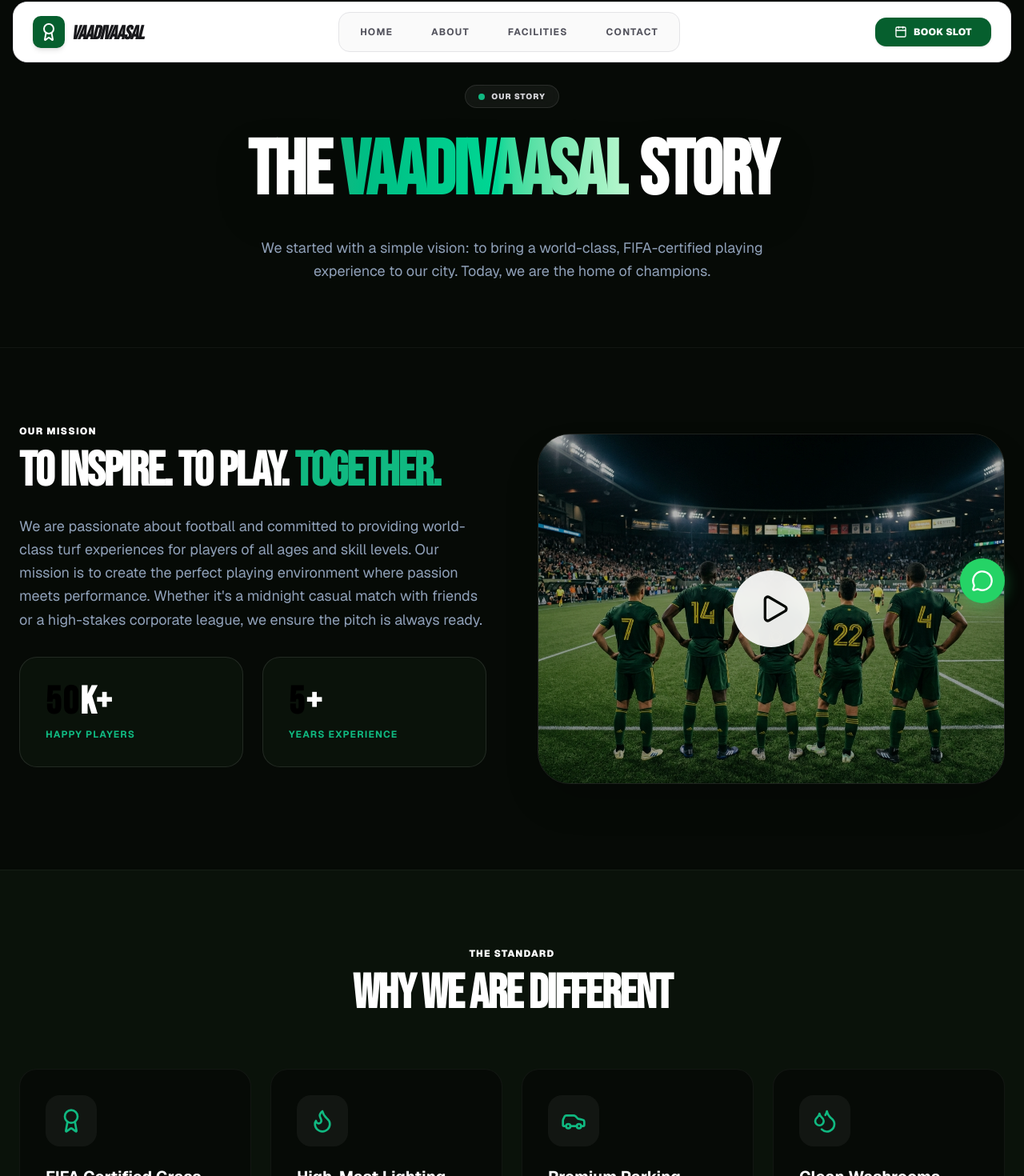
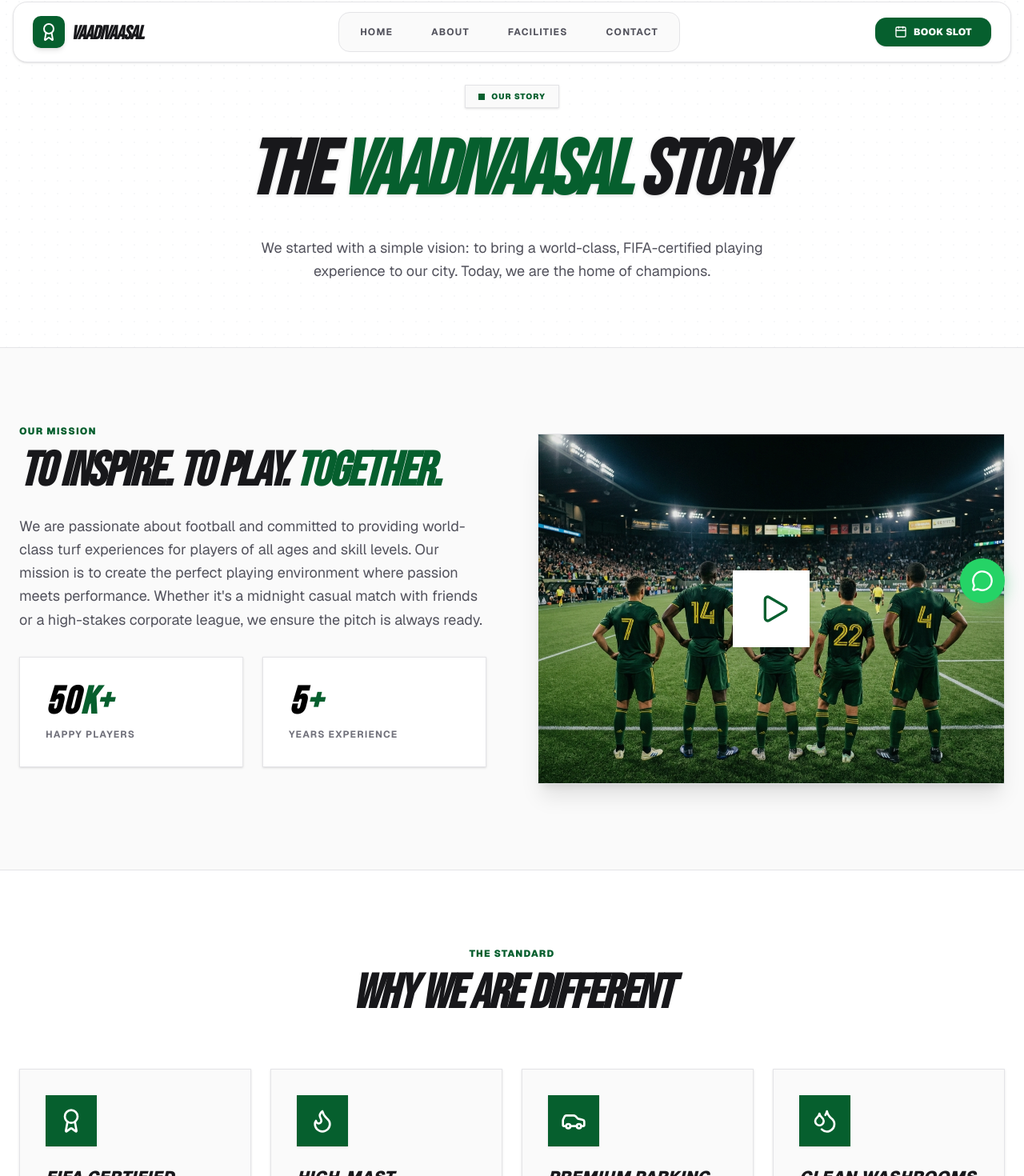
Before and after one commit to anbuselvamA/VAADIVASAL-, a Next.js app: page /about in a window 1280 px wide. Shown: the part 22-1492 px from the top of the page at 80% size. Built offline with nearby package versions, Linux system fonts and the light colour scheme.

Commit message:
UI: Refactored About Us page to Light Athletic theme

```diff
--- a/src/app/about/page.tsx
+++ b/src/app/about/page.tsx
@@ -11,28 +11,28 @@ import Footer from "@/components/Footer";
 
 export default function AboutPage() {
   return (
-    <main className="min-h-screen bg-[#060a06] text-slate-100 font-sans selection:bg-white/30 relative">
+    <main className="min-h-screen bg-zinc-50 text-zinc-900 font-sans selection:bg-[#065f2e]/20 relative">
 
       {/* ── SHARED NAVBAR ── */}
       <Navbar />
 
       {/* ── CINEMATIC HEADER ── */}
-      <section className="relative pt-32 pb-20 flex items-center justify-center overflow-hidden border-b border-white/5">
-        <Spotlight className="-top-40 left-0 md:left-60 md:-top-20" fill="rgba(16, 185, 129, 0.15)" />
+      <section className="relative pt-32 pb-20 flex items-center justify-center overflow-hidden border-b border-zinc-200 bg-white">
+        <div className="absolute inset-0 z-0 bg-[radial-gradient(#e5e7eb_1px,transparent_1px)] [background-size:16px_16px] opacity-30" />
         <div className="relative z-10 max-w-4xl mx-auto px-6 text-center">
           <motion.div
             initial={{ opacity: 0, y: 20 }}
             animate={{ opacity: 1, y: 0 }}
             transition={{ duration: 0.8 }}
           >
-            <div className="inline-flex items-center gap-2 px-4 py-1.5 rounded-full border border-white/10 bg-white/5 mb-8 backdrop-blur-md">
-              <span className="w-2 h-2 rounded-full bg-[#10b981]"></span>
-              <span className="text-[10px] font-black tracking-widest text-zinc-300 uppercase">Our Story</span>
+            <div className="inline-flex items-center gap-2 px-4 py-1.5 border border-zinc-200 bg-zinc-50 mb-8 shadow-sm">
+              <span className="w-2 h-2 rounded-none bg-[#065f2e]"></span>
+              <span className="text-[10px] font-black tracking-widest text-[#065f2e] uppercase">Our Story</span>
             </div>
-            <h1 className="text-5xl md:text-7xl lg:text-8xl font-black font-heading uppercase tracking-tight text-white drop-shadow-2xl">
-              THE <span className="text-transparent bg-clip-text bg-gradient-to-r from-[#10b981] via-emerald-400 to-green-200">VAADIVAASAL</span> STORY
+            <h1 className="text-5xl md:text-7xl lg:text-8xl font-black font-heading uppercase italic tracking-tight text-zinc-900 drop-shadow-sm">
+              THE <span className="text-[#065f2e]">VAADIVAASAL</span> STORY
             </h1>
-            <p className="mt-8 text-lg text-slate-400 max-w-2xl mx-auto leading-relaxed">
+            <p className="mt-8 text-lg text-zinc-600 max-w-2xl mx-auto leading-relaxed">
               We started with a simple vision: to bring a world-class, FIFA-certified playing experience to our city. Today, we are the home of champions.
             </p>
           </motion.div>
@@ -40,35 +40,35 @@ export default function AboutPage() {
       </section>
 
       {/* ── ABOUT CONTENT ── */}
-      <section className="py-24 relative bg-[#060a06]">
-        <div className="max-w-7xl mx-auto px-6">
-          <div className="grid grid-cols-1 lg:grid-cols-2 gap-16 items-center">
+      <section className="py-16 md:py-24 relative bg-zinc-50 border-b border-zinc-200">
+        <div className="max-w-7xl mx-auto px-4 sm:px-6">
+          <div className="grid grid-cols-1 lg:grid-cols-2 gap-10 lg:gap-16 items-center">
             <motion.div
               initial={{ opacity: 0, x: -30 }}
               whileInView={{ opacity: 1, x: 0 }}
               viewport={{ once: true }}
               transition={{ duration: 0.8 }}
             >
-              <h2 className="text-white font-black tracking-widest uppercase text-xs mb-3">Our Mission</h2>
-              <h3 className="text-5xl md:text-6xl font-black font-heading text-white uppercase tracking-tight leading-none mb-6">
-                TO INSPIRE. TO PLAY. <span className="text-[#10b981]">TOGETHER.</span>
+              <h2 className="text-[#065f2e] font-black tracking-widest uppercase text-xs mb-3">Our Mission</h2>
+              <h3 className="text-4xl sm:text-5xl md:text-6xl font-black font-heading text-zinc-900 uppercase italic tracking-tight leading-none mb-6">
+                TO INSPIRE. TO PLAY. <span className="text-[#065f2e]">TOGETHER.</span>
               </h3>
-              <p className="text-slate-400 text-lg leading-relaxed mb-8">
+              <p className="text-zinc-600 text-base sm:text-lg leading-relaxed mb-8">
                 We are passionate about football and committed to providing world-class turf experiences for players of all ages and skill levels. Our mission is to create the perfect playing environment where passion meets performance. Whether it's a midnight casual match with friends or a high-stakes corporate league, we ensure the pitch is always ready.
               </p>
 
-              <div className="grid grid-cols-2 gap-6 mb-8">
-                <div className="border border-white/10 rounded-3xl p-8 bg-[#0a120a] hover:border-[#10b981]/50 transition-colors">
-                  <h4 className="text-4xl md:text-5xl font-black font-heading text-white mb-2 flex items-center">
+              <div className="grid grid-cols-2 gap-4 sm:gap-6 mb-8">
+                <div className="border border-zinc-200 rounded-none p-6 sm:p-8 bg-white shadow-sm">
+                  <h4 className="text-4xl md:text-5xl font-black font-heading italic text-[#065f2e] mb-2 flex items-center">
                     <NumberTicker value={50} />K+
                   </h4>
-                  <p className="text-xs font-bold text-[#10b981] uppercase tracking-widest">Happy Players</p>
+                  <p className="text-[10px] sm:text-xs font-bold text-zinc-500 uppercase tracking-widest">Happy Players</p>
                 </div>
-                <div className="border border-white/10 rounded-3xl p-8 bg-[#0a120a] hover:border-[#10b981]/50 transition-colors">
-                  <h4 className="text-4xl md:text-5xl font-black font-heading text-white mb-2 flex items-center">
+                <div className="border border-zinc-200 rounded-none p-6 sm:p-8 bg-white shadow-sm">
+                  <h4 className="text-4xl md:text-5xl font-black font-heading italic text-[#065f2e] mb-2 flex items-center">
                     <NumberTicker value={5} />+
                   </h4>
-                  <p className="text-xs font-bold text-[#10b981] uppercase tracking-widest">Years Experience</p>
+                  <p className="text-[10px] sm:text-xs font-bold text-zinc-500 uppercase tracking-widest">Years Experience</p>
                 </div>
               </div>
             </motion.div>
@@ -78,13 +78,13 @@ export default function AboutPage() {
               whileInView={{ opacity: 1, scale: 1 }}
               viewport={{ once: true }}
               transition={{ duration: 0.8 }}
-              className="relative aspect-square md:aspect-[4/3] rounded-[2.5rem] overflow-hidden border border-white/10 group shadow-2xl"
+              className="relative aspect-square md:aspect-[4/3] rounded-none overflow-hidden border border-zinc-200 shadow-xl group"
             >
               <Image src="/about_hero.png" alt="About Us" fill className="object-cover transition-transform duration-700 group-hover:scale-105" />
-              <div className="absolute inset-0 bg-black/30 group-hover:bg-black/10 transition-colors duration-500" />
+              <div className="absolute inset-0 bg-zinc-900/10 group-hover:bg-zinc-900/0 transition-colors duration-500" />
               <div className="absolute inset-0 flex items-center justify-center">
-                <div className="w-24 h-24 bg-white/90 backdrop-blur-md rounded-full flex items-center justify-center cursor-pointer hover:scale-110 hover:shadow-[0_0_30px_rgba(255,255,255,0.3)] transition-all">
-                  <Play className="w-10 h-10 text-[#060a06] ml-2" />
+                <div className="w-20 h-20 sm:w-24 sm:h-24 bg-white shadow-lg rounded-none flex items-center justify-center cursor-pointer hover:scale-105 transition-all">
+                  <Play className="w-8 h-8 sm:w-10 sm:h-10 text-[#065f2e] ml-1 sm:ml-2" />
                 </div>
               </div>
             </motion.div>
@@ -93,19 +93,19 @@ export default function AboutPage() {
       </section>
 
       {/* ── CORE VALUES ── */}
-      <section className="py-24 bg-[#0a120a] border-t border-white/5">
-        <div className="max-w-7xl mx-auto px-6">
-          <div className="text-center mb-16">
-            <h2 className="text-white font-black tracking-widest uppercase text-xs mb-3">The Standard</h2>
-            <h3 className="text-5xl md:text-6xl font-black font-heading text-white uppercase tracking-tight">Why We Are Different</h3>
+      <section className="py-16 md:py-24 bg-white border-none">
+        <div className="max-w-7xl mx-auto px-4 sm:px-6">
+          <div className="text-center mb-12 md:mb-16">
+            <h2 className="text-[#065f2e] font-black tracking-widest uppercase text-xs mb-3">The Standard</h2>
+            <h3 className="text-4xl md:text-6xl font-black font-heading text-zinc-900 uppercase italic tracking-tight">WHY WE ARE DIFFERENT</h3>
           </div>
 
           <div className="grid grid-cols-1 md:grid-cols-2 lg:grid-cols-4 gap-6">
             {[
-              { icon: <Award className="w-8 h-8 text-[#10b981]" />, title: "FIFA Certified Grass", desc: "Premium synthetic turf designed to prevent injuries and enhance ball control." },
-              { icon: <Flame className="w-8 h-8 text-[#10b981]" />, title: "High-Mast Lighting", desc: "Stadium-grade LED floodlights for crystal clear visibility during night matches." },
-              { icon: <Car className="w-8 h-8 text-[#10b981]" />, title: "Premium Parking", desc: "Spacious and secure parking facility accommodating cars and bikes effortlessly." },
-              { icon: <Droplets className="w-8 h-8 text-[#10b981]" />, title: "Clean Washrooms", desc: "Hygienic and well-maintained changing rooms and washroom facilities." }
+              { icon: <Award className="w-8 h-8 text-white" />, title: "FIFA Certified Grass", desc: "Premium synthetic turf designed to prevent injuries and enhance ball control." },
+              { icon: <Flame className="w-8 h-8 text-white" />, title: "High-Mast Lighting", desc: "Stadium-grade LED floodlights for crystal clear visibility during night matches." },
+              { icon: <Car className="w-8 h-8 text-white" />, title: "Premium Parking", desc: "Spacious and secure parking facility accommodating cars and bikes effortlessly." },
+              { icon: <Droplets className="w-8 h-8 text-white" />, title: "Clean Washrooms", desc: "Hygienic and well-maintained changing rooms and washroom facilities." }
             ].map((item, idx) => (
               <motion.div
                 key={idx}
@@ -113,13 +113,13 @@ export default function AboutPage() {
                 whileInView={{ opacity: 1, y: 0 }}
                 viewport={{ once: true }}
                 transition={{ duration: 0.5, delay: idx * 0.1 }}
-                className="bg-[#060a06] border border-white/5 p-8 rounded-3xl hover:border-[#10b981]/30 transition-all group"
+                className="bg-zinc-50 border border-zinc-200 p-8 rounded-none shadow-sm hover:border-[#065f2e] hover:shadow-md transition-all group"
               >
-                <div className="w-16 h-16 rounded-2xl bg-white/5 flex items-center justify-center mb-6 group-hover:scale-110 transition-transform">
+                <div className="w-16 h-16 rounded-none bg-[#065f2e] flex items-center justify-center mb-6 group-hover:scale-105 transition-transform shadow-sm">
                   {item.icon}
                 </div>
-                <h4 className="text-xl font-bold text-white mb-3">{item.title}</h4>
-                <p className="text-slate-400 text-sm leading-relaxed">{item.desc}</p>
+                <h4 className="text-xl font-black italic text-zinc-900 mb-3 uppercase tracking-wide">{item.title}</h4>
+                <p className="text-zinc-600 font-medium text-sm leading-relaxed">{item.desc}</p>
               </motion.div>
             ))}
           </div>
```
